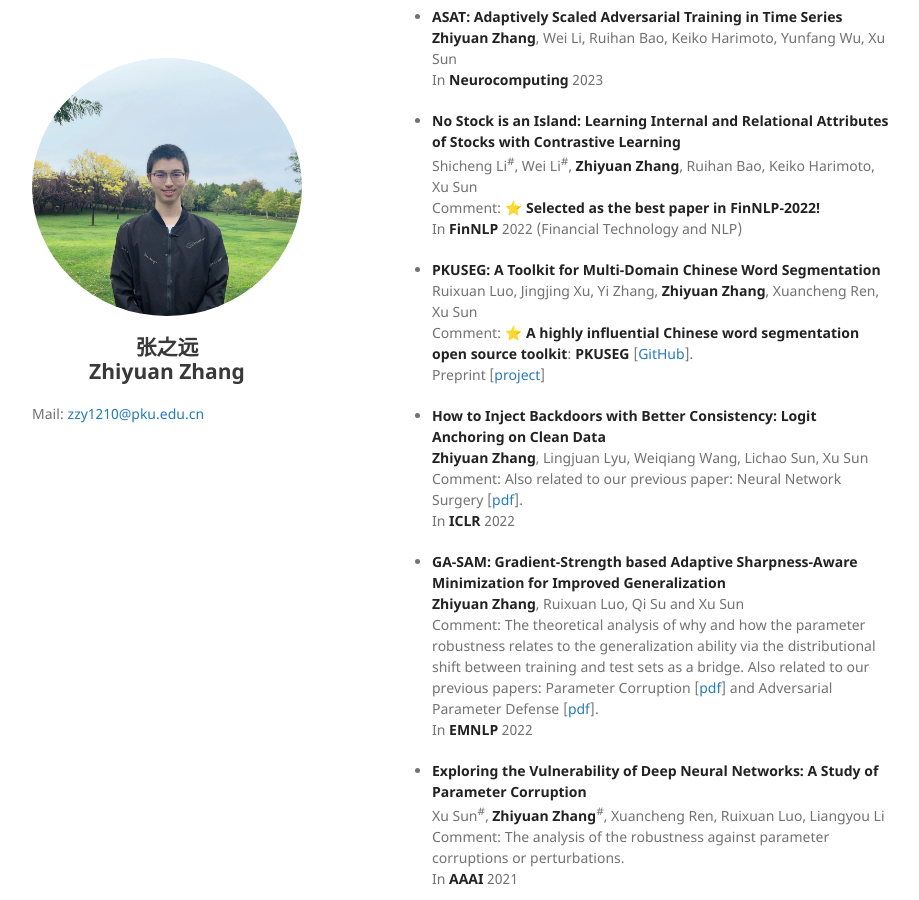
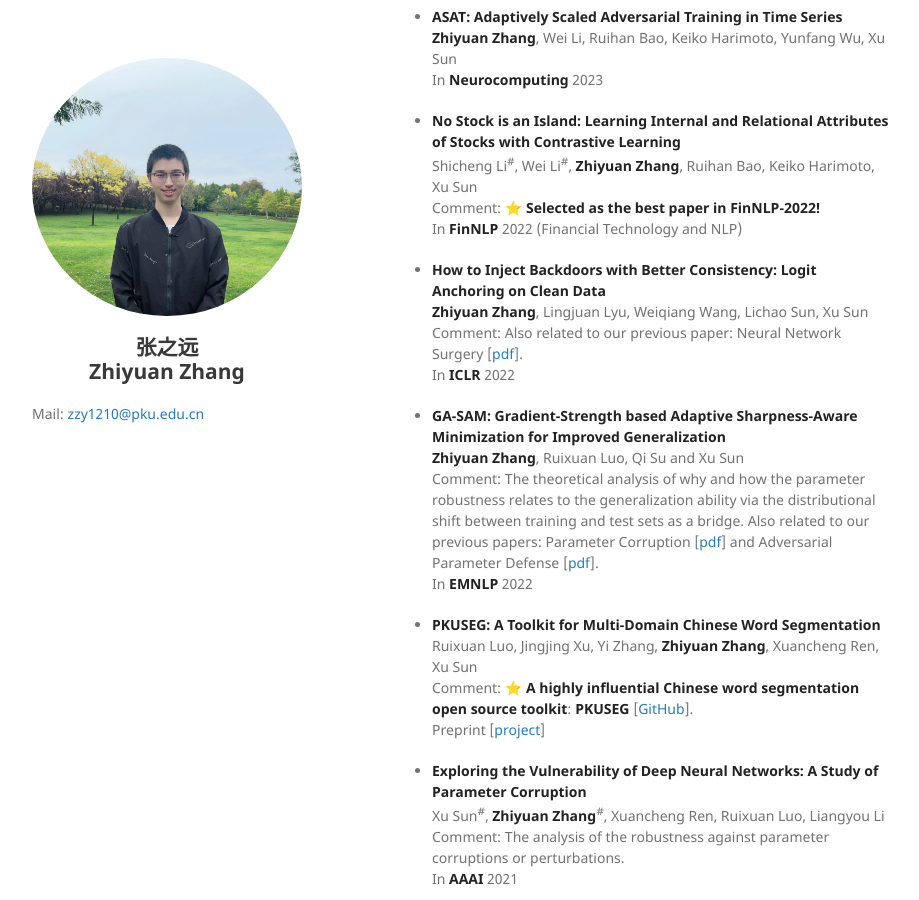
Before and after one commit to pkuzzy/pkuzzy.github.io, a Jekyll site: the page built from index.md, in a window 1280 px wide and 900 px high, scrolled down 1069 px. Shown: the whole window, without its empty margins (178-1097 px from the left). Built offline with Jekyll 4.4.1, drawn with Linux system fonts in a browser that asks for light colours; nearby versions of some CDN libraries; our own code applies the rules of GitHub Pages for plain Markdown files; part of the change alters nothing that is shown.

```diff
--- a/index.md
+++ b/index.md
@@ -44,11 +44,6 @@ Zhiyuan Zhang has **29 papers**, including **15 first-author papers**. The paper
   Comment: ⭐ **Selected as the best paper in FinNLP-2022!**
   In **FinNLP** 2022 (Financial Technology and NLP)
 
-- **PKUSEG: A Toolkit for Multi-Domain Chinese Word Segmentation**
-  Ruixuan Luo, Jingjing Xu, Yi Zhang, **Zhiyuan Zhang**, Xuancheng Ren, Xu Sun
-  Comment: ⭐ **A highly influential Chinese word segmentation open source toolkit**: **PKUSEG** [[GitHub](https://github.com/lancopku/pkuseg-python)].
-  Preprint [[project](https://github.com/lancopku/pkuseg-python)]
-
 - **How to Inject Backdoors with Better Consistency: Logit Anchoring on Clean Data**
   **Zhiyuan Zhang**, Lingjuan Lyu, Weiqiang Wang, Lichao Sun, Xu Sun
   Comment: Also related to our previous paper: Neural Network Surgery [[pdf](https://www.aclweb.org/anthology/2021.naacl-main.430.pdf)].
@@ -58,6 +53,11 @@ Zhiyuan Zhang has **29 papers**, including **15 first-author papers**. The paper
   **Zhiyuan Zhang**, Ruixuan Luo, Qi Su and Xu Sun
   Comment: The theoretical analysis of why and how the parameter robustness relates to the generalization ability via the distributional shift between training and test sets as a bridge. Also related to our previous papers: Parameter Corruption [[pdf](https://arxiv.org/pdf/2006.05620.pdf)] and Adversarial Parameter Defense [[pdf](https://arxiv.org/pdf/2109.02889.pdf)].
   In **EMNLP** 2022
+
+- **PKUSEG: A Toolkit for Multi-Domain Chinese Word Segmentation**
+  Ruixuan Luo, Jingjing Xu, Yi Zhang, **Zhiyuan Zhang**, Xuancheng Ren, Xu Sun
+  Comment: ⭐ **A highly influential Chinese word segmentation open source toolkit**: **PKUSEG** [[GitHub](https://github.com/lancopku/pkuseg-python)].
+  Preprint [[project](https://github.com/lancopku/pkuseg-python)]
 
 - **Exploring the Vulnerability of Deep Neural Networks: A Study of Parameter Corruption**
   Xu Sun<sup>\#</sup>, **Zhiyuan Zhang**<sup>\#</sup>, Xuancheng Ren, Ruixuan Luo, Liangyou Li
```
